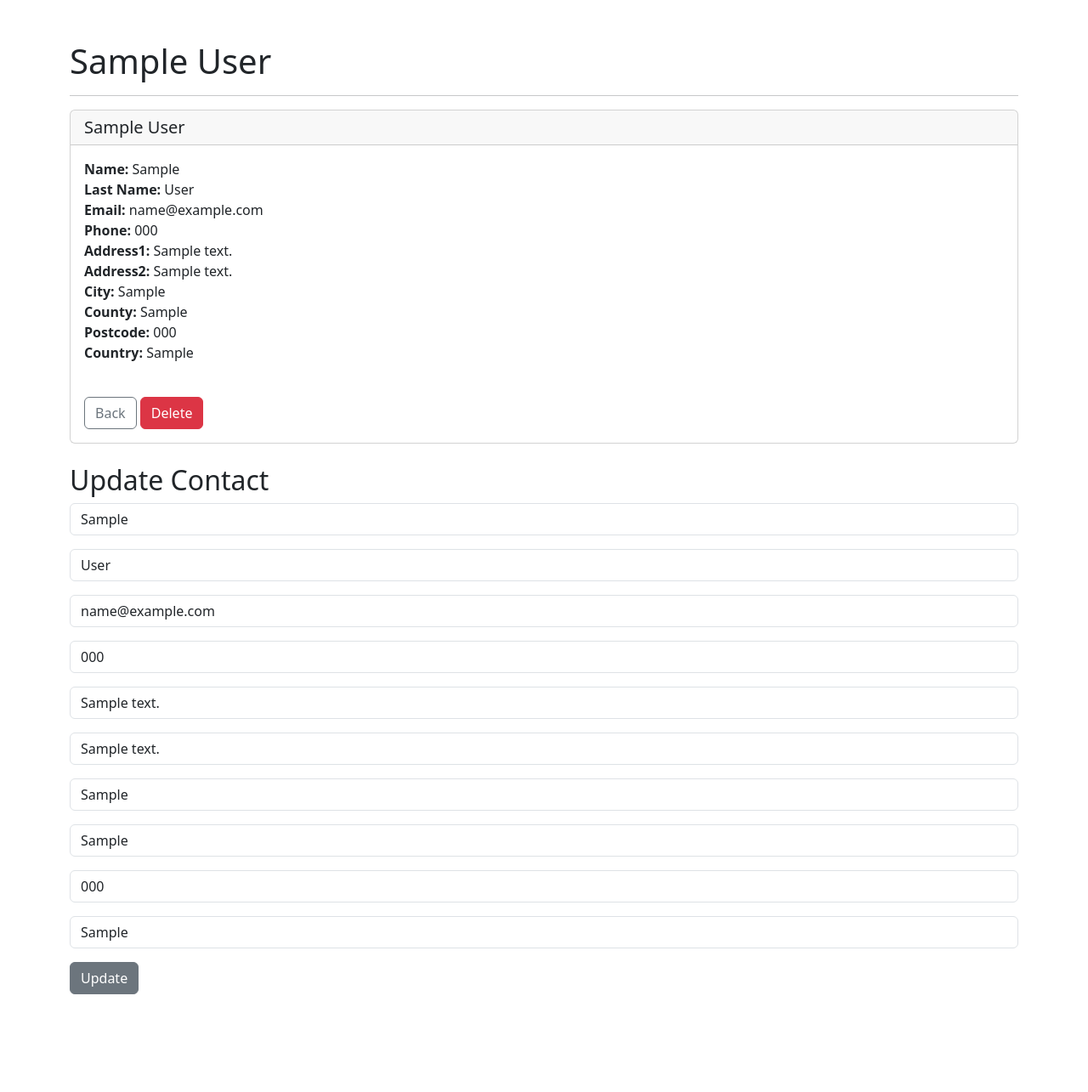
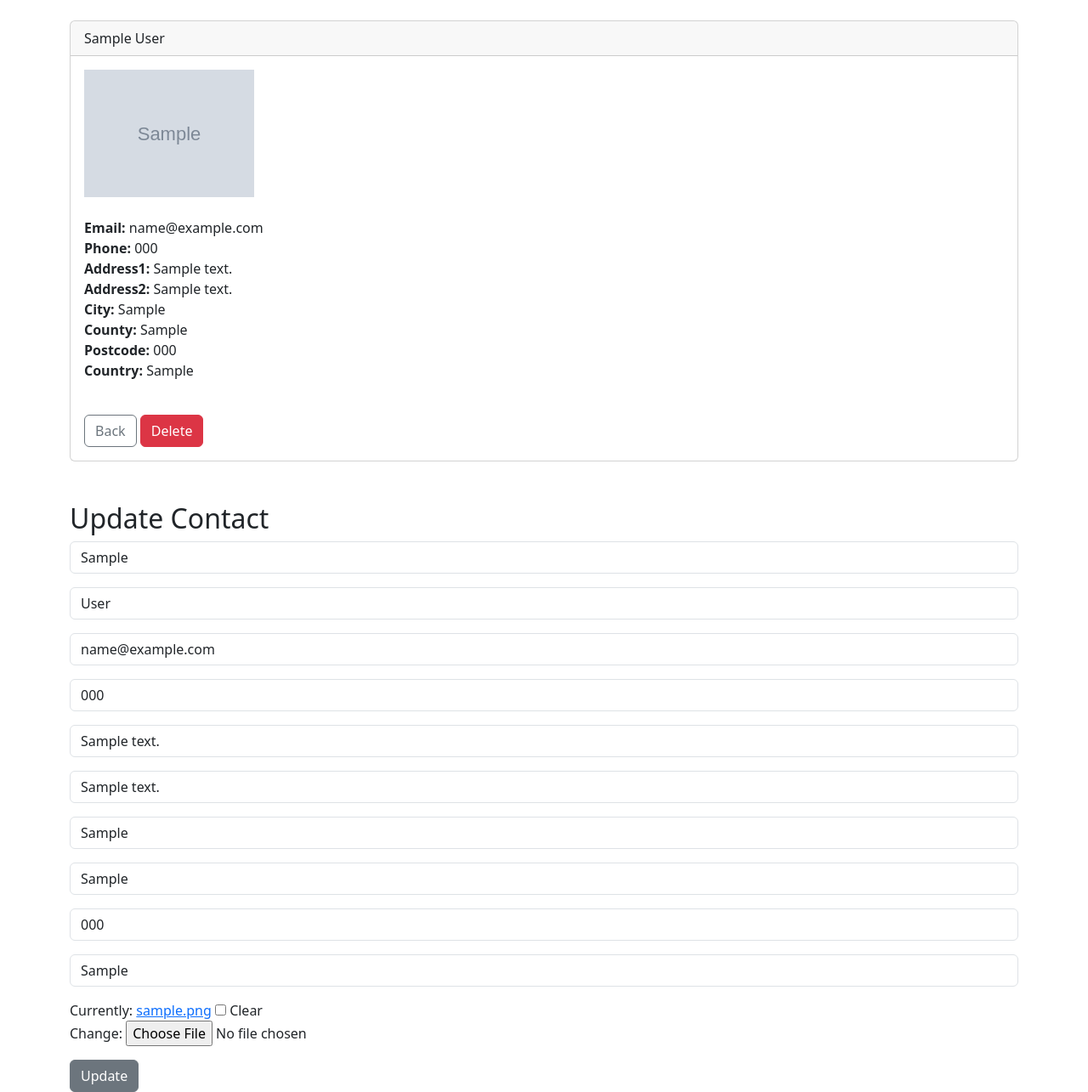
Before and after one commit to DebbieCoates/VAS, a Django app: page /contact/1 in a window 1280 px wide. Shown: the part 56-1341 px from the top of the page at 85% size. Before the commit the page ends 1226 px from the top, so only its background shows below. Run offline with Django 5.2, Linux system fonts and the light colour scheme; tables that the repository leaves empty hold one stand-in row (values such as "Sample post"); grey boxes marked "Sample" are stand-in pictures.

Commit message:
added pictures to forms

```diff
--- a/website/vas/forms.py
+++ b/website/vas/forms.py
@@ -14,7 +14,7 @@ class UpdateContact(forms.ModelForm):
     county = forms.CharField(label="", widget=forms.TextInput(attrs={'placeholder': "County", 'class': 'form-control'}), max_length=100, required=False)
     postcode = forms.CharField(label="", widget=forms.TextInput(attrs={'placeholder': "Postcode", 'class': 'form-control'}), max_length=20, required=False)
     country = forms.CharField(label="", widget=forms.TextInput(attrs={'placeholder': "Country", 'class': 'form-control'}), max_length=100, required=False)
-
+    image = forms.ImageField(label="", widget=forms.ClearableFileInput(attrs={'class': 'form-control-file'}), required=False)
     class Meta:
         model = Contact
-        fields = ['first_name', 'last_name', 'email', 'phone', 'address1', 'address2', 'city', 'county', 'postcode', 'country']
+        fields = ['first_name', 'last_name', 'email', 'phone', 'address1', 'address2', 'city', 'county', 'postcode', 'country', 'image']
--- a/website/vas/models.py
+++ b/website/vas/models.py
@@ -12,7 +12,7 @@ class Contact(models.Model):
     postcode = models.CharField(max_length=20, null=True, blank=True)
     country = models.CharField(max_length=100, null=True, blank=True)
 
-    image = models.ImageField(upload_to='contact_images/', null=True, blank=True)
+    image = models.ImageField(upload_to='images/', null=True, blank=True)
 
     def __str__(self):
         return f"{self.first_name} {self.last_name} "
--- a/website/vas/templates/add_contact.html
+++ b/website/vas/templates/add_contact.html
@@ -4,9 +4,11 @@
 
 
     <h2>Add Contact</h2>
-    <form method="post">
+    <form method="post" enctype="multipart/form-data">
         {% csrf_token %}
         {{ form.as_p }}
+
+        <br/>
         <button type="submit" class="btn btn-secondary">Add Contact</button>
     </form>
 
--- a/website/vas/templates/contact.html
+++ b/website/vas/templates/contact.html
@@ -2,39 +2,40 @@
 
 {% block content   %}
 
-    <br/>
-    <h1>  {{ contact.first_name }} {{ contact.last_name }} </h1>
-    <hr/>
+        <!-- Card -->
+        <div class="card">
+            <div class="card-header">
+                {{ contact.first_name }} {{ contact.last_name }}
+            </div>
 
-    <!-- Card  -->
-    <div class="card">
-        <h5 class="card-header"> {{ contact.first_name }} {{ contact.last_name }} </h5>
-        <!-- Card Body -->
             <div class="card-body">
 
-            <strong>Name:</strong> {{ contact.first_name }} <br/>
-            <strong>Last Name:</strong> {{ contact.last_name }} <br/>
-            <strong>Email:</strong> {{ contact.email }} <br/>
-            <strong>Phone:</strong> {{ contact.phone }} <br/>
-            <strong>Address1:</strong> {{ contact.address1 }} <br/>
-            <strong>Address2:</strong> {{ contact.address2 }} <br/>
-            <strong>City:</strong> {{ contact.city }} <br/>
+                {% if contact.image %}
+                    <img src="{{ contact.image.url }}" width=200><br/>
+                {% endif %}
+                <br/>
+
+                <strong>Email:</strong> {{ contact.email }}<br/>
+                <strong>Phone:</strong> {{ contact.phone }}<br/>
+                <strong>Address1:</strong> {{ contact.address1 }}<br/>
+                <strong>Address2:</strong> {{ contact.address2 }}<br/>
+                <strong>City:</strong> {{ contact.city }}<br/>
                 <strong>County:</strong> {{ contact.county }} <br/>
-            <strong>Postcode:</strong> {{ contact.postcode }} <br/>
-            <strong>Country:</strong> {{ contact.country }} <br/>
+                <strong>Postcode:</strong> {{ contact.postcode }}<br/>
+                <strong>Country:</strong> {{ contact.country }}<br/>
                 <br/>
                 <a href="{% url 'home' %}" class="btn btn-outline-secondary mt-3">Back</a>
                 <a href="{% url 'delete_contact' contact.id %}" class="btn btn-danger mt-3">Delete</a>
+
             </div>
-    </div>
-    <br/>
+        </div>  <!-- End Card -->
+        <br/><br/>
+
         <h2>Update Contact</h2>
-    <form method="post">
+        <form method="post" enctype="multipart/form-data">
             {% csrf_token %}
             {{ form.as_p }}
             <button type="submit" class="btn btn-secondary">Update</button>
        </form>
 
-
-
 {% endblock  %}
--- a/website/vas/views.py
+++ b/website/vas/views.py
@@ -15,7 +15,7 @@ def about(request):
 #Individual contact page.
 def contact(request, id):
     contact = get_object_or_404(Contact, id=id)
-    form = UpdateContact(request.POST or None, instance=contact)
+    form = UpdateContact(request.POST or None, request.FILES or None, instance=contact)
     if form.is_valid():
         form.save()
         messages.success(request, 'Contact updated successfully.')
```
Also changed, not shown: website/media/contact_images/The_Widows_Hope.jpg (deleted), website/media/images/469412393_17914809237019703_1891139409678216177_n.jpg (added), website/media/images/469619737_18472781908023472_6732111342023792312_n.jpg (added), website/media/images/503594457_24147929301481241_2781638684683301730_n.jpg (added), website/media/images/503600837_24147929114814593_4065108389448222932_n.jpg (added), website/vas/migrations/0006_alter_contact_image.py (added). Lines whose indentation alone changed are shown as unchanged.
